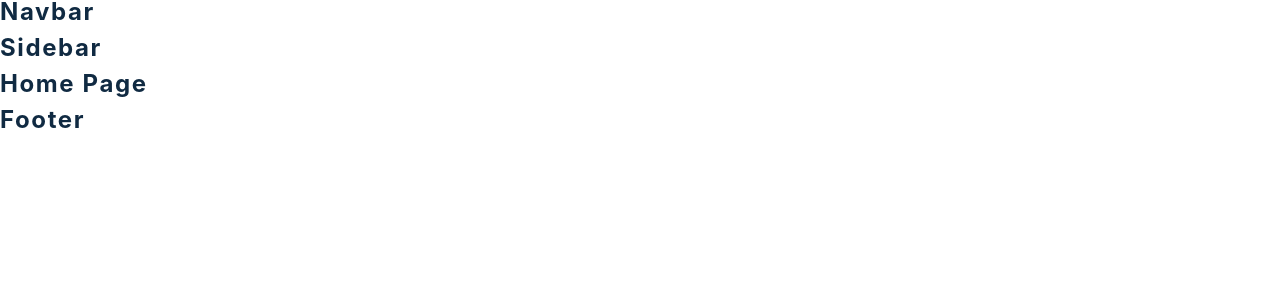
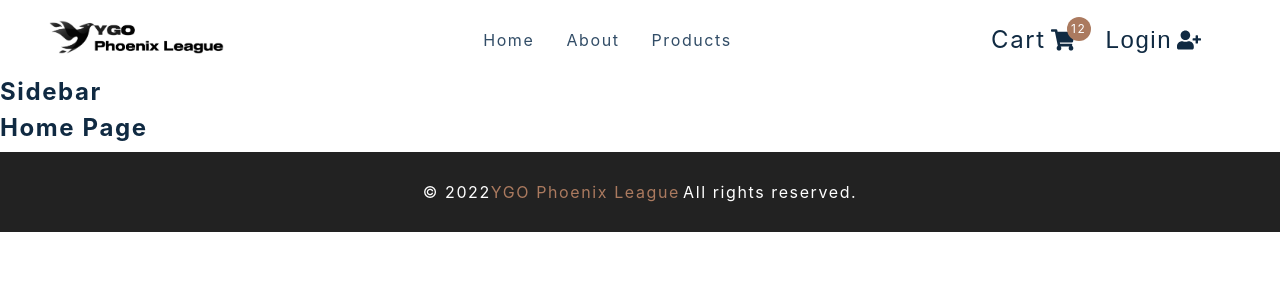
Before and after one commit to lucaskienast/iygo, a React (Create React App) app in the folder client/: page / in a window 1280 px wide. Shown: the top 300 px of the page. Built offline with nearby package versions, Linux system fonts and the light colour scheme; the HTML template or start-up script is replaced by a standard one.

Commit message:
YPL-167: added navbar

```diff
--- a/client/src/components/CartButtons.js
+++ b/client/src/components/CartButtons.js
@@ -7,7 +7,23 @@
 import { useUserContext } from '../context/user_context'
 
 const CartButtons = () => {
-  return <h4>cart buttons </h4>
+  return (
+    <Wrapper className="cart-btn-wrapper">
+      <Link to="/cart" className="cart-btn">
+        Cart
+        <span className="cart-container">
+          <FaShoppingCart />
+          <span className="cart-value">
+            12
+          </span>
+        </span>
+      </Link>
+      <button type="button" className="auth-btn">
+        Login
+        <FaUserPlus />
+      </button>
+    </Wrapper>
+  );
 }
 
 const Wrapper = styled.div`
--- a/client/src/components/Footer.js
+++ b/client/src/components/Footer.js
@@ -1,7 +1,16 @@
-import React from 'react'
-import styled from 'styled-components'
+import React from 'react';
+import styled from 'styled-components';
+
 const Footer = () => {
-  return <h4>footer</h4>
+  return (
+    <Wrapper>
+      <h5>
+        &copy; {new Date().getFullYear()}
+        <span>YGO Phoenix League</span>
+      </h5>
+      <h5>All rights reserved.</h5>
+    </Wrapper>
+  );
 }
 
 const Wrapper = styled.footer`
--- a/client/src/components/Navbar.js
+++ b/client/src/components/Navbar.js
@@ -1,6 +1,6 @@
 import React from 'react'
 import styled from 'styled-components'
-import logo from '../assets/logo.svg'
+import logo from '../assets/phoenixLeagueLogoBw.png'
 import { FaBars } from 'react-icons/fa'
 import { Link } from 'react-router-dom'
 import { links } from '../utils/constants'
@@ -9,7 +9,31 @@
 import { useUserContext } from '../context/user_context'
 
 const Nav = () => {
-  return <h4>navbar</h4>
+  return (
+    <NavContainer>
+      <div className="nav-center">
+        <div className="nav-header">
+          <Link to="/">
+            <img src={logo} alt="phoenix league" />
+          </Link>
+          <button type="button" className="nav-toggle">
+            <FaBars />
+          </button>
+        </div>
+        <ul className="nav-links">
+          {links.map((link) => {
+            const { id, text, url } = link;
+            return (
+              <li key={id}>
+                <Link to={url}>{text}</Link>
+              </li>
+            );
+          })}
+        </ul>
+        <CartButtons />
+      </div>
+    </NavContainer>
+  );
 }
 
 const NavContainer = styled.nav`
--- a/client/src/components/Sidebar.js
+++ b/client/src/components/Sidebar.js
@@ -1,5 +1,5 @@
 import React from 'react'
-import logo from '../assets/logo.svg'
+import logo from '../assets/phoenixLeagueLogoBw.png'
 import { Link } from 'react-router-dom'
 import { useProductsContext } from '../context/products_context'
 import { FaTimes } from 'react-icons/fa'
```
Also changed, not shown: client/src/assets/logo.svg (deleted), client/src/assets/phoenixLeagueLogoBw.png (added).
